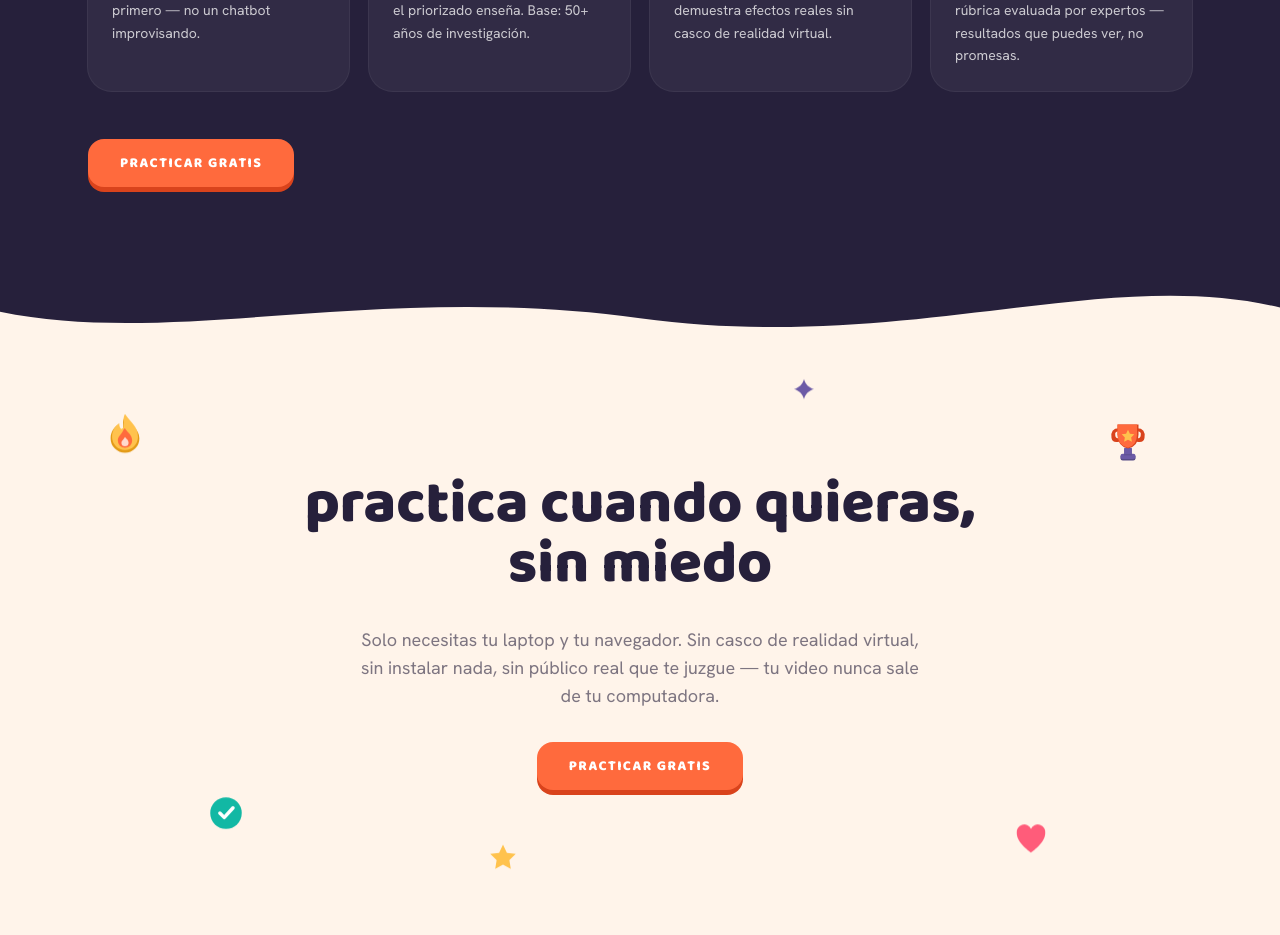
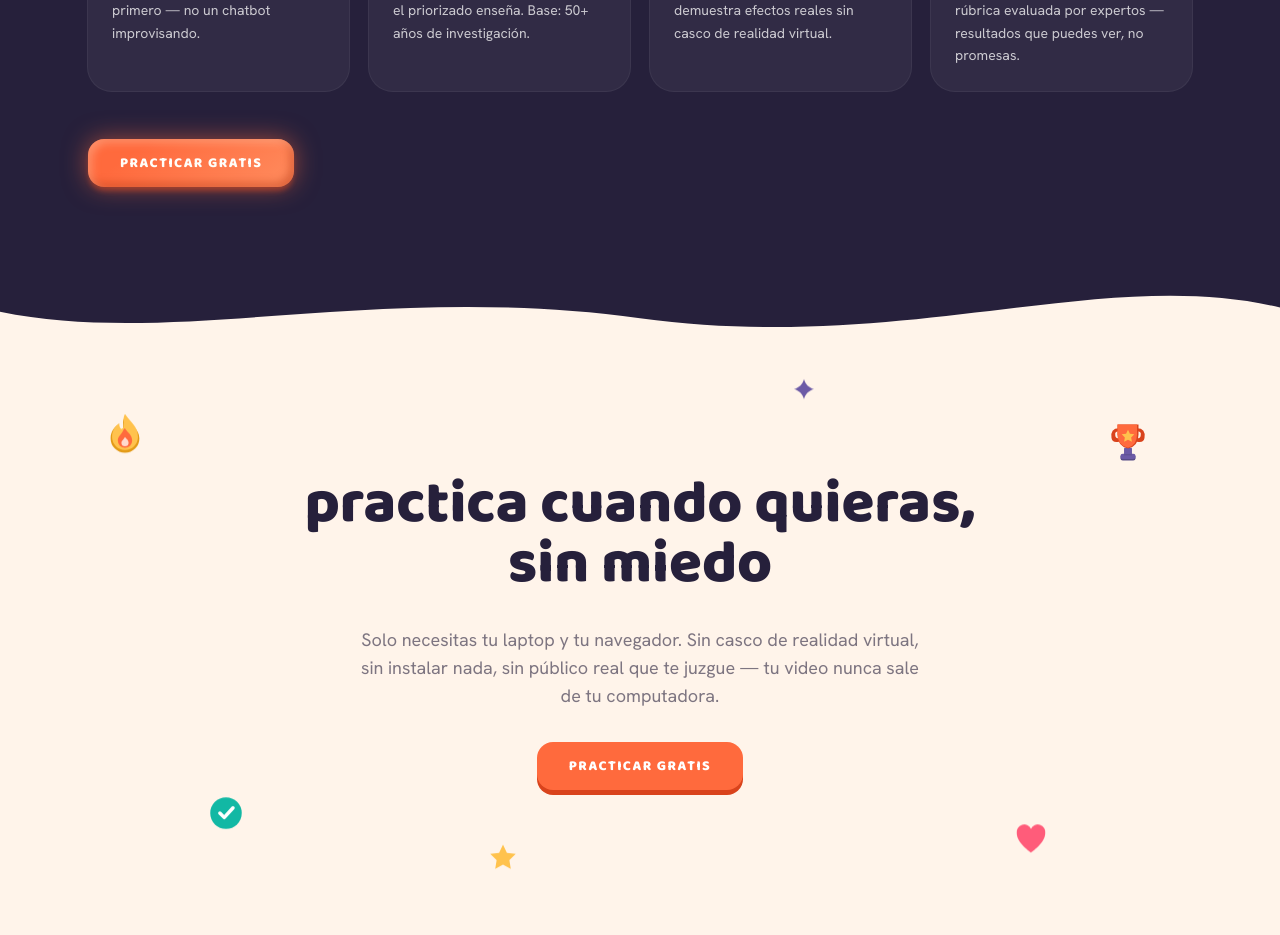
Before and after one commit to oratorIA-ProyectoTesis/LandingPage, a React (Vite) app: page / in a window 1280 px wide. Shown: the part 3240-4175 px from the top of the page. Built offline with nearby package versions, Linux system fonts and the light colour scheme.

Commit message:
feat: glowing coral CTA variant with white letters for dark sections

```diff
--- a/src/components/ui.tsx
+++ b/src/components/ui.tsx
@@ -1,6 +1,6 @@
 import type { ButtonHTMLAttributes, ReactNode } from 'react'
 
-type ChunkyVariant = 'primary' | 'ghost' | 'white' | 'dark' | 'stage'
+type ChunkyVariant = 'primary' | 'ghost' | 'white' | 'dark' | 'stage' | 'glow'
 
 const variants: Record<ChunkyVariant, string> = {
   primary:
@@ -13,6 +13,8 @@ const variants: Record<ChunkyVariant, string> = {
     'bg-escenario text-white shadow-[0_5px_0_rgba(0,0,0,0.4)] active:shadow-[0_1px_0_rgba(0,0,0,0.4)]',
   /* Gradient spotlight CTA for the dark stage section (see .btn-desafio). */
   stage: 'btn-desafio',
+  /* Bright coral gradient with white letters for dark sections (see .btn-brillo). */
+  glow: 'btn-brillo',
 }
 
 interface ChunkyButtonProps extends ButtonHTMLAttributes<HTMLButtonElement> {
--- a/src/index.css
+++ b/src/index.css
@@ -110,6 +110,45 @@ h4 {
   }
 }
 
+/* Glowing coral CTA — bright orange gradient, white letters (dark sections) */
+.btn-brillo {
+  color: #fffdf9;
+  background-size: 280% auto;
+  background-image: linear-gradient(
+    325deg,
+    #d9431c 0%,
+    #ff6a3d 45%,
+    #ff8a5c 60%,
+    #ff6a3d 90%
+  );
+  box-shadow:
+    0 0 24px rgba(255, 106, 61, 0.55),
+    0 5px 5px -1px rgba(217, 67, 28, 0.45),
+    inset 4px 4px 8px rgba(255, 190, 160, 0.45),
+    inset -4px -4px 8px rgba(170, 40, 8, 0.4);
+  transition:
+    background-position 0.8s,
+    transform 0.04s ease;
+}
+
+.btn-brillo:hover {
+  background-position: right top;
+}
+
+.btn-brillo:is(:focus-visible, :active) {
+  outline: none;
+  box-shadow:
+    0 0 0 3px #26203b,
+    0 0 0 6px #ff6a3d,
+    0 0 24px rgba(255, 106, 61, 0.55);
+}
+
+@media (prefers-reduced-motion: reduce) {
+  .btn-brillo {
+    transition: none;
+  }
+}
+
 /* Slow breathing glow for stage lights (Challenge section) */
 @keyframes glow-pulse {
   0%,
--- a/src/sections/Why.tsx
+++ b/src/sections/Why.tsx
@@ -72,7 +72,7 @@ export function Why() {
           ))}
         </div>
 
-        <ChunkyButton variant="primary" href="#empezar">Practicar gratis</ChunkyButton>
+        <ChunkyButton variant="glow" href="#empezar">Practicar gratis</ChunkyButton>
       </div>
       {/* organic transition into the warm section below */}
       <Wave color="var(--color-sala-2)" flip />
```
